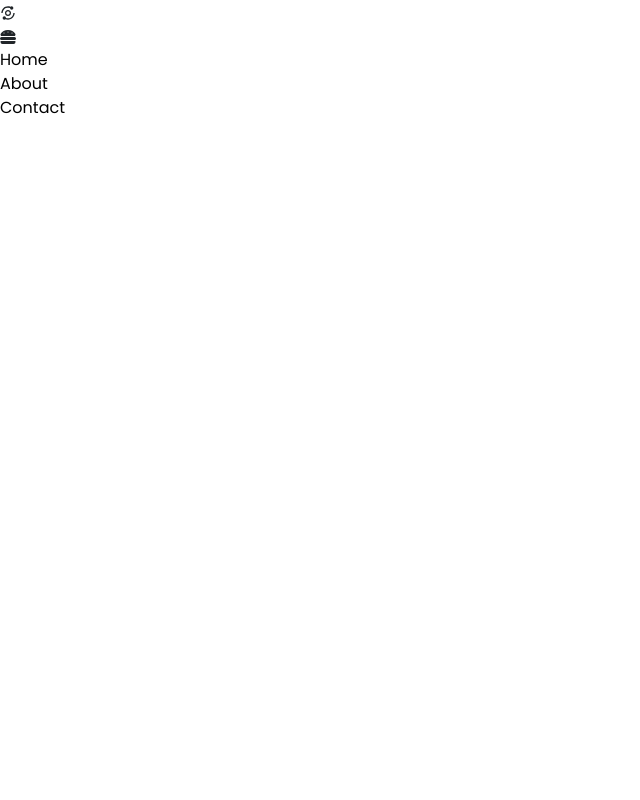
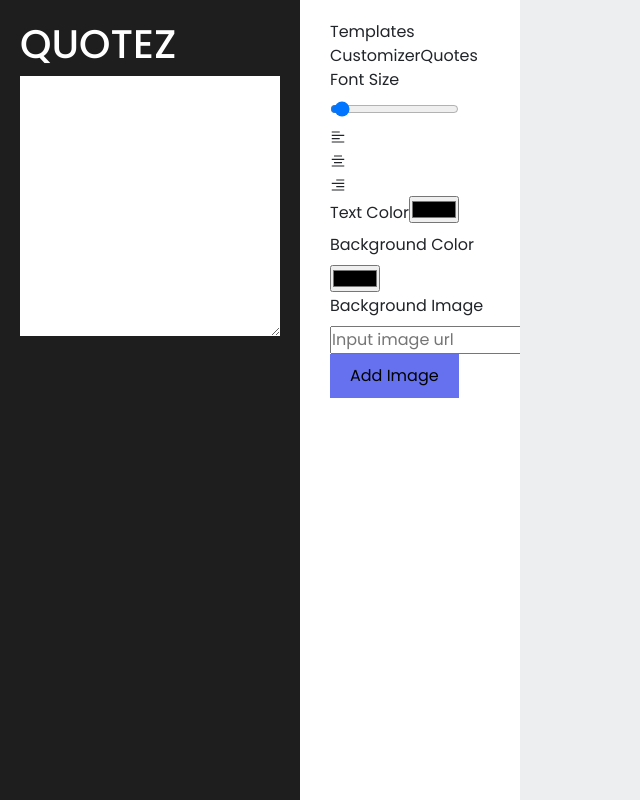
Before and after one commit to dominggo1999/exercise, a React (Create React App) app: page / in a window 1280 px wide. Shown: the whole page, without its empty margins (0-640 px from the left). Built offline with nearby package versions, Linux system fonts and the light colour scheme.

Commit message:
starting point

```diff
--- a/package.json
+++ b/package.json
@@ -11,6 +11,7 @@
     "dotenv": "^8.2.0",
     "faker": "^5.4.0",
     "gsap": "^3.6.0",
+    "html2canvas": "^1.0.0-rc.7",
     "node-sass": "^4.14.1",
     "normalize.css": "^8.0.1",
     "react": "^17.0.1",
--- a/public/index.html
+++ b/public/index.html
@@ -10,34 +10,11 @@
       content="Web site created using create-react-app"
     />
     <link rel="apple-touch-icon" href="%PUBLIC_URL%/logo192.png" />
-    <!--
-      manifest.json provides metadata used when your web app is installed on a
-      user's mobile device or desktop. See https://developers.google.com/web/fundamentals/web-app-manifest/
-    -->
     <link rel="manifest" href="%PUBLIC_URL%/manifest.json" />
-    <!--
-      Notice the use of %PUBLIC_URL% in the tags above.
-      It will be replaced with the URL of the `public` folder during the build.
-      Only files inside the `public` folder can be referenced from the HTML.
-
-      Unlike "/favicon.ico" or "favicon.ico", "%PUBLIC_URL%/favicon.ico" will
-      work correctly both with client-side routing and a non-root public URL.
-      Learn how to configure a non-root public URL by running `npm run build`.
-    -->
-    <title>React App</title>
+    <title>Quotez</title>
   </head>
   <body>
     <noscript>You need to enable JavaScript to run this app.</noscript>
     <div id="root"></div>
-    <!--
-      This HTML file is a template.
-      If you open it directly in the browser, you will see an empty page.
-
-      You can add webfonts, meta tags, or analytics to this file.
-      The build step will place the bundled scripts into the <body> tag.
-
-      To begin the development, run `npm start` or `yarn start`.
-      To create a production bundle, use `npm run build` or `yarn build`.
-    -->
   </body>
 </html>
--- a/src/App.js
+++ b/src/App.js
@@ -1,11 +1,15 @@
 import React from 'react';
 import { Route } from 'react-router-dom';
-import Navbar from './components/Navbar/Navbar';
+import TextInput from './components/TextInput/TextInput';
+import Editor from './components/Editor/Editor';
+import Canvas from './components/Canvas/Canvas';
 
 const App = () => {
   return (
-    <div>
-      <Navbar />
+    <div className="quotez">
+      <TextInput />
+      <Editor />
+      <Canvas />
     </div>
   );
 };
--- /dev/null
+++ b/src/components/Canvas/Canvas.js
@@ -0,0 +1,15 @@
+import React from 'react';
+
+const Canvas = () => {
+  return (
+    <div className="canvas">
+      <div className="container">
+        <div className="wrapper">
+
+        </div>
+      </div>
+    </div>
+  );
+};
+
+export default Canvas;
--- /dev/null
+++ b/src/components/Editor/Editor.js
@@ -0,0 +1,99 @@
+import React, { useState } from 'react';
+import { AiOutlineAlignLeft, AiOutlineAlignRight, AiOutlineAlignCenter } from 'react-icons/ai';
+import { IconContext } from 'react-icons';
+
+const Editor = () => {
+  const [fontSize, setFontSize] = useState(20);
+  const [textColor, setTextColor] = useState('#000000');
+  const [bgColor, setBgColor] = useState('#000000');
+  const [bgImage, setBgImage] = useState('');
+  const [bgInputValue, setBgInputValue] = useState('');
+
+  const iconsSettings = {
+    className: 'align-text-icon',
+  };
+
+  const handleFontSizeChange = (e) => {
+    setFontSize(e.target.value);
+  };
+
+  const handleTextColorChange = (e) => {
+    setTextColor(e.target.value);
+  };
+
+  const handleBgColorChange = (e) => {
+    setBgColor(e.target.value);
+  };
+
+  const handleBgInputChange = (e) => {
+    setBgInputValue(e.target.value);
+  };
+
+  const addBgImage = (e) => {
+    e.preventDefault();
+
+    console.log(bgInputValue);
+
+    setBgImage(bgInputValue);
+  };
+
+  return (
+    <div className="editor">
+      <div className="editor-tab">
+        <span>Templates</span>
+        <span className="active">Customizer</span>
+        <span>Quotes</span>
+      </div>
+      <div className="font-size-selector">
+        <label htmlFor="fontSize">Font Size</label>
+        <input
+          name="fontSize"
+          id="font-size"
+          type="range"
+          min="15" max="200"
+          onChange={handleFontSizeChange}
+          value={fontSize}
+          step="2"
+        />
+      </div>
+      <div className="justify-text">
+        <IconContext.Provider value={iconsSettings}>
+          <div className="left"><AiOutlineAlignLeft /> </div>
+          <div className="center"><AiOutlineAlignCenter />  </div>
+          <div className="right"><AiOutlineAlignRight />  </div>
+        </IconContext.Provider>
+      </div>
+      <div className="text-color">
+        <label htmlFor="textColor">Text Color</label>
+        <input
+          type="color" id="textColor"
+          name="textColor"
+          value={textColor}
+          onChange={handleTextColorChange}
+        />
+      </div>
+      <div className="background-color">
+        <label htmlFor="bgColor">Background Color</label>
+        <input
+          type="color" id="bgColor"
+          name="bgColor"
+          value={bgColor}
+          onChange={handleBgColorChange}
+        />
+      </div>
+      <div className="background-image">
+        <form onSubmit={addBgImage}>
+          <label htmlFor="bgImage">Background Image</label>
+          <input
+            type="text" placeholder="Input image url"
+            value={bgInputValue}
+            onChange={handleBgInputChange}
+          />
+          <button type="submit">Add Image</button>
+        </form>
+      </div>
+    </div>
+  );
+};
+
+export default Editor;
--- /dev/null
+++ b/src/components/TextInput/TextInput.js
@@ -0,0 +1,16 @@
+import React from 'react';
+
+const TextInput = () => {
+  return (
+    <div className="text-input-container">
+      <h1>QUOTEZ</h1>
+      <textarea
+        name="textInput" id="textInput"
+        cols="30" rows="10"
+      >
+      </textarea>
+    </div>
+  );
+};
+
+export default TextInput;
--- a/src/styles/_global.scss
+++ b/src/styles/_global.scss
@@ -31,3 +31,7 @@ body {
 button {
   font-family: $poppins;
 }
+
+.quotez {
+  display: flex;
+}
--- /dev/null
+++ b/src/styles/components/canvas.scss
@@ -0,0 +1,6 @@
+.canvas {
+  width: 100%;
+  min-height: 500px;
+  height: 100vh;
+  background: #edeeef;
+}
--- /dev/null
+++ b/src/styles/components/editor.scss
@@ -0,0 +1,11 @@
+.editor {
+  display: flex;
+  flex-direction: column;
+  max-width: 220px;
+  padding: 20px 30px;
+
+  .editor-tab {
+    display: flex;
+    flex-wrap: wrap;
+  }
+}
--- /dev/null
+++ b/src/styles/components/textInput.scss
@@ -0,0 +1,22 @@
+.text-input-container {
+  max-width: 300px;
+  background: #1e1e1e;
+  height: 100vh;
+  min-height: 500px;
+  display: flex;
+  flex-direction: column;
+  padding: 20px 20px 10px;
+
+  h1 {
+    color: $w;
+  }
+
+  textarea {
+    border: none;
+    padding: 10px;
+
+    &:focus {
+      outline: none;
+    }
+  }
+}
--- a/src/styles/style.scss
+++ b/src/styles/style.scss
@@ -4,3 +4,6 @@
 
 // Components
 @import './components/Button.scss';
+@import './components/textInput.scss';
+@import './components/editor.scss';
+@import './components/canvas.scss';
```
Also changed, not shown: 1 other file (tests, documents, lock files or other folders).
